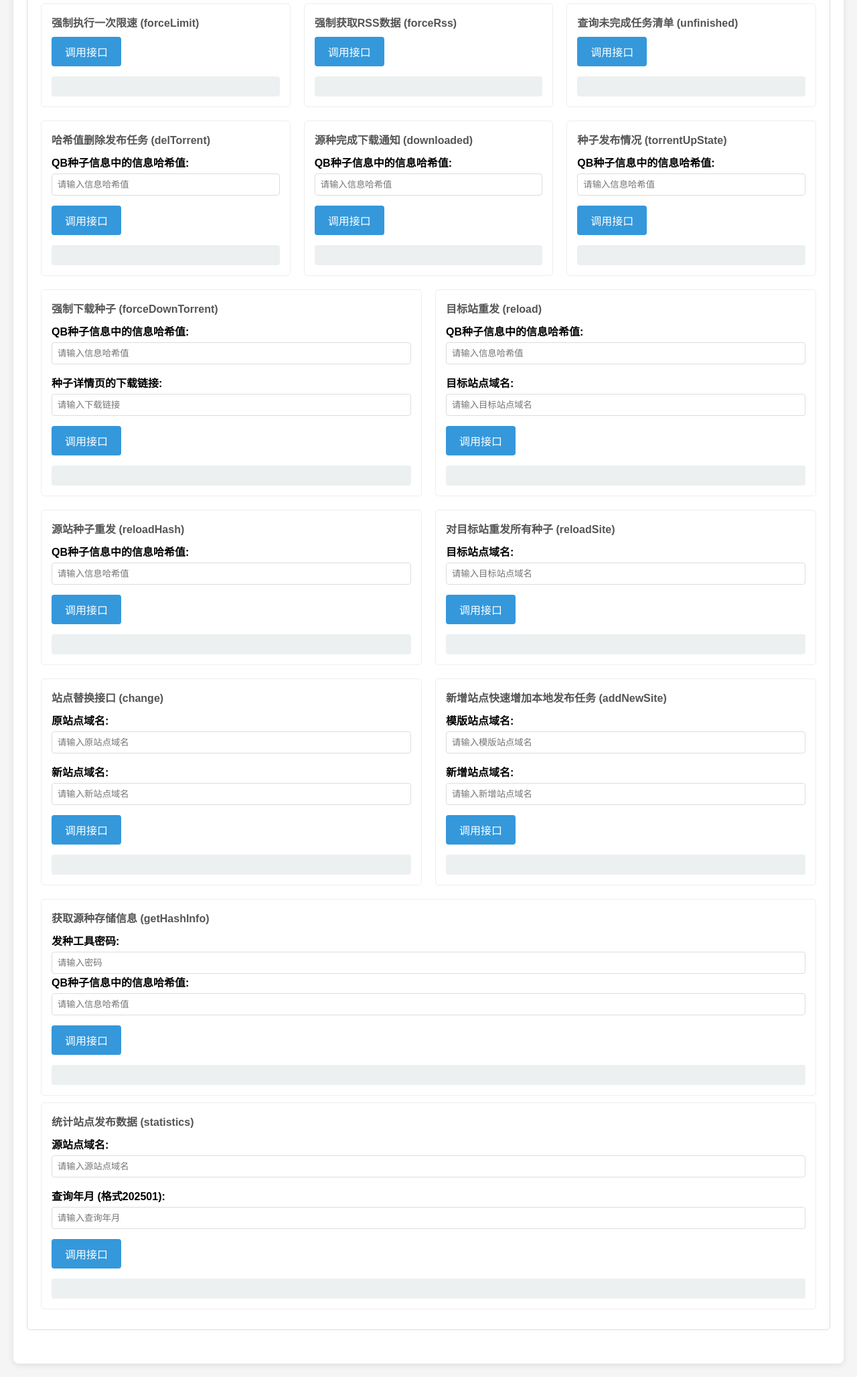
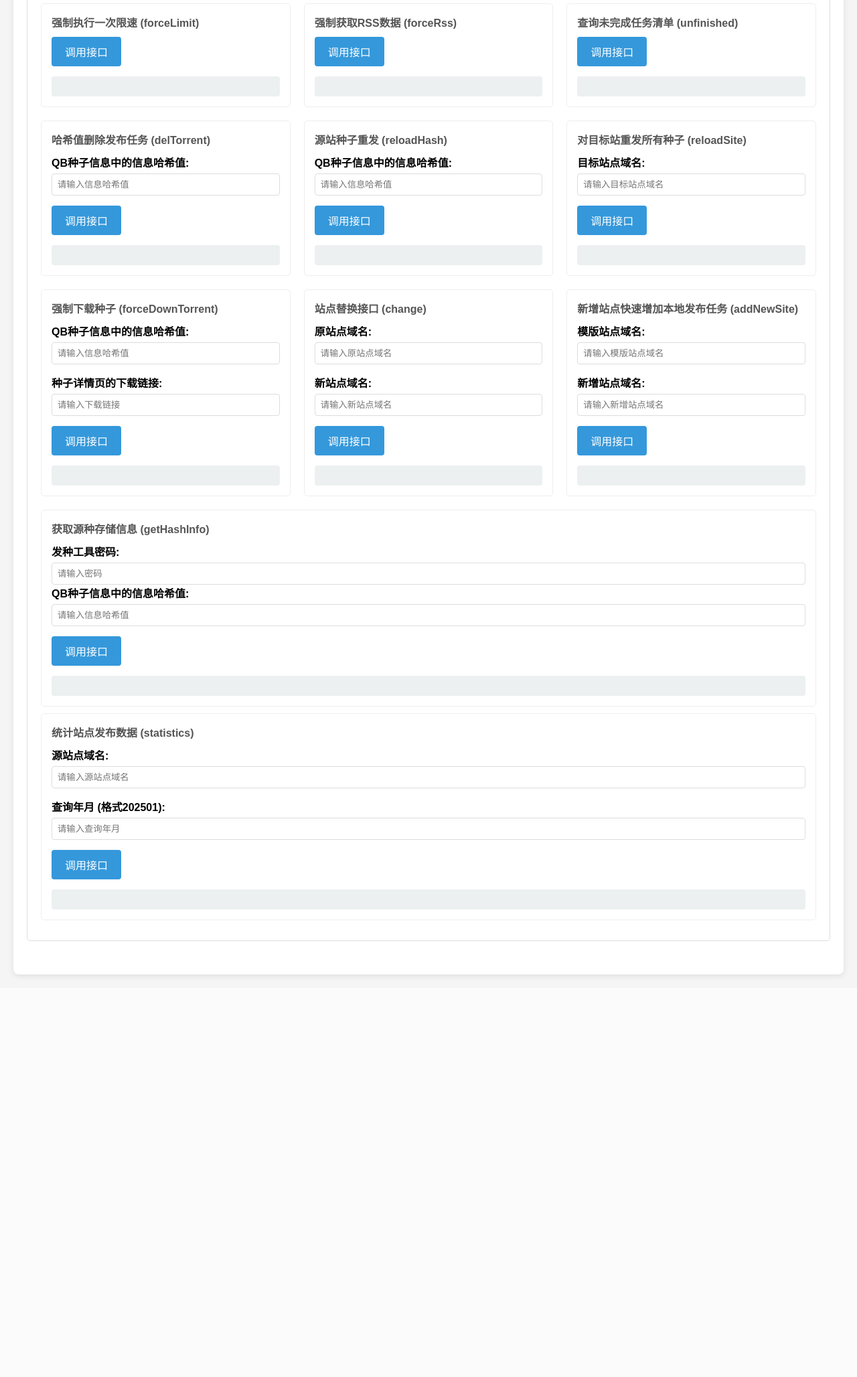
Before and after one commit to SaintVamp/ADTU, a Python web app: template templates/interface.html in a window 1280 px wide. Shown: the part 222-2278 px from the top of the page at 67% size. After the commit the page ends 1682 px from the top, so only its background shows below. Run offline with Jinja, Linux system fonts and the light colour scheme; the template is opened without the code that fills it, so the values that code supplies are empty.

Commit message:
增加发布详情页和其他优化

```diff
--- a/run.py
+++ b/run.py
@@ -1,8 +1,8 @@
 from atut_serv import start_serv
 from util.svlog import logs
 
-ver = "2026-01-05 10:41:59"
-ts = 1767580919
+ver = "2026-01-05 17:16:46"
+ts = 1767604606
 if __name__ == '__main__':
     logs.logger.info(f'下载转发端主程序启动，V1.0.1 ver={ver}')
     start_serv(ts)
--- a/templates/interface.html
+++ b/templates/interface.html
@@ -179,58 +179,6 @@
                 <button onclick="callApi('delTorrent')">调用接口</button>
                 <div class="result" id="delTorrent_result"></div>
             </div>
-            <!-- downloaded -->
-            <div class="interface-container">
-                <div class="interface-title">源种完成下载通知 (downloaded)</div>
-                <div class="form-group">
-                    <label for="downloaded_h">QB种子信息中的信息哈希值:</label>
-                    <input type="text" id="downloaded_h" placeholder="请输入信息哈希值">
-                </div>
-                <button onclick="callApi('downloaded')">调用接口</button>
-                <div class="result" id="downloaded_result"></div>
-            </div>
-            <!-- torrentUpState -->
-            <div class="interface-container">
-                <div class="interface-title">种子发布情况 (torrentUpState)</div>
-                <div class="form-group">
-                    <label for="torrentUpState_h">QB种子信息中的信息哈希值:</label>
-                    <input type="text" id="torrentUpState_h" placeholder="请输入信息哈希值">
-                </div>
-                <button onclick="callApi('torrentUpState')">调用接口</button>
-                <div class="result" id="torrentUpState_result"></div>
-            </div>
-        </div>
-        <div class="interface-row">
-            <!-- forceDownTorrent -->
-            <div class="interface-container">
-                <div class="interface-title">强制下载种子 (forceDownTorrent)</div>
-                <div class="form-group">
-                    <label for="forceDownTorrent_h">QB种子信息中的信息哈希值:</label>
-                    <input type="text" id="forceDownTorrent_h" placeholder="请输入信息哈希值">
-                </div>
-                <div class="form-group">
-                    <label for="forceDownTorrent_u">种子详情页的下载链接:</label>
-                    <input type="text" id="forceDownTorrent_u" placeholder="请输入下载链接">
-                </div>
-                <button onclick="callApi('forceDownTorrent')">调用接口</button>
-                <div class="result" id="forceDownTorrent_result"></div>
-            </div>
-            <!-- reload -->
-            <div class="interface-container">
-                <div class="interface-title">目标站重发 (reload)</div>
-                <div class="form-group">
-                    <label for="reload_h">QB种子信息中的信息哈希值:</label>
-                    <input type="text" id="reload_h" placeholder="请输入信息哈希值">
-                </div>
-                <div class="form-group">
-                    <label for="reload_ts">目标站点域名:</label>
-                    <input type="text" id="reload_ts" placeholder="请输入目标站点域名">
-                </div>
-                <button onclick="callApi('reload')">调用接口</button>
-                <div class="result" id="reload_result"></div>
-            </div>
-        </div>
-        <div class="interface-row">
             <!-- reloadHash -->
             <div class="interface-container">
                 <div class="interface-title">源站种子重发 (reloadHash)</div>
@@ -253,6 +201,20 @@
             </div>
         </div>
         <div class="interface-row">
+            <!-- forceDownTorrent -->
+            <div class="interface-container">
+                <div class="interface-title">强制下载种子 (forceDownTorrent)</div>
+                <div class="form-group">
+                    <label for="forceDownTorrent_h">QB种子信息中的信息哈希值:</label>
+                    <input type="text" id="forceDownTorrent_h" placeholder="请输入信息哈希值">
+                </div>
+                <div class="form-group">
+                    <label for="forceDownTorrent_u">种子详情页的下载链接:</label>
+                    <input type="text" id="forceDownTorrent_u" placeholder="请输入下载链接">
+                </div>
+                <button onclick="callApi('forceDownTorrent')">调用接口</button>
+                <div class="result" id="forceDownTorrent_result"></div>
+            </div>
             <!-- change -->
             <div class="interface-container">
                 <div class="interface-title">站点替换接口 (change)</div>
@@ -359,22 +321,6 @@
                 };
                 break;
 
-            case 'downloaded':
-                const h_downloaded = document.getElementById('downloaded_h').value;
-                url += `?h=${encodeURIComponent(h_downloaded)}`;
-                break;
-
-            case 'reload':
-                const h_reload = document.getElementById('reload_h').value;
-                const ts_reload = document.getElementById('reload_ts').value;
-                url += `?h=${encodeURIComponent(h_reload)}&ts=${encodeURIComponent(ts_reload)}`;
-                break;
-
-            case 'torrentUpState':
-                const h_torrentUpState = document.getElementById('torrentUpState_h').value;
-                url += `?h=${encodeURIComponent(h_torrentUpState)}`;
-                break;
-
             case 'reloadHash':
                 const h_reloadHash = document.getElementById('reloadHash_h').value;
                 url += `?h=${encodeURIComponent(h_reloadHash)}`;
```
Also changed, not shown: compiled_hashes.json (+10 -10 lines), templates/index.html (+12 -1 lines), 6 other files.
